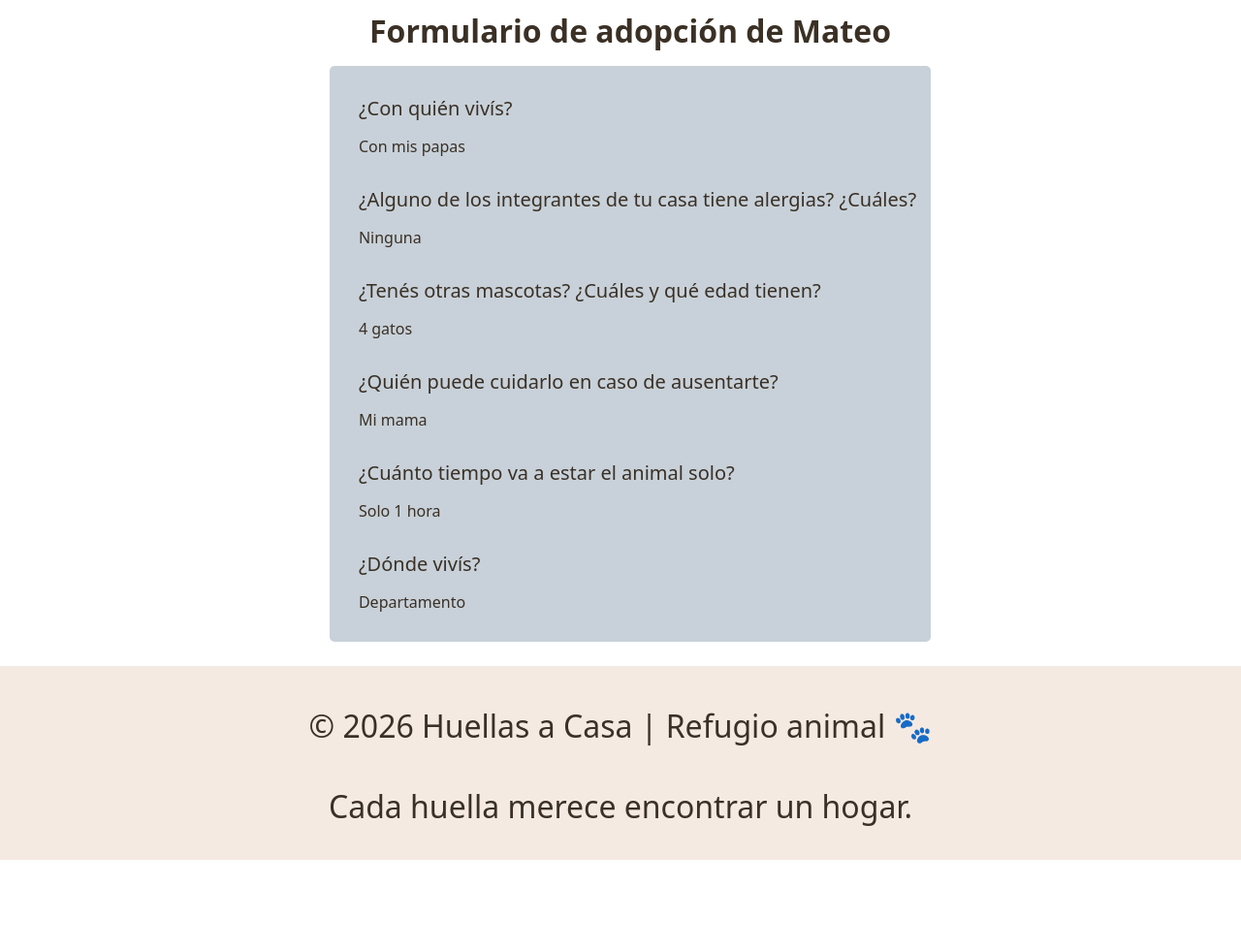
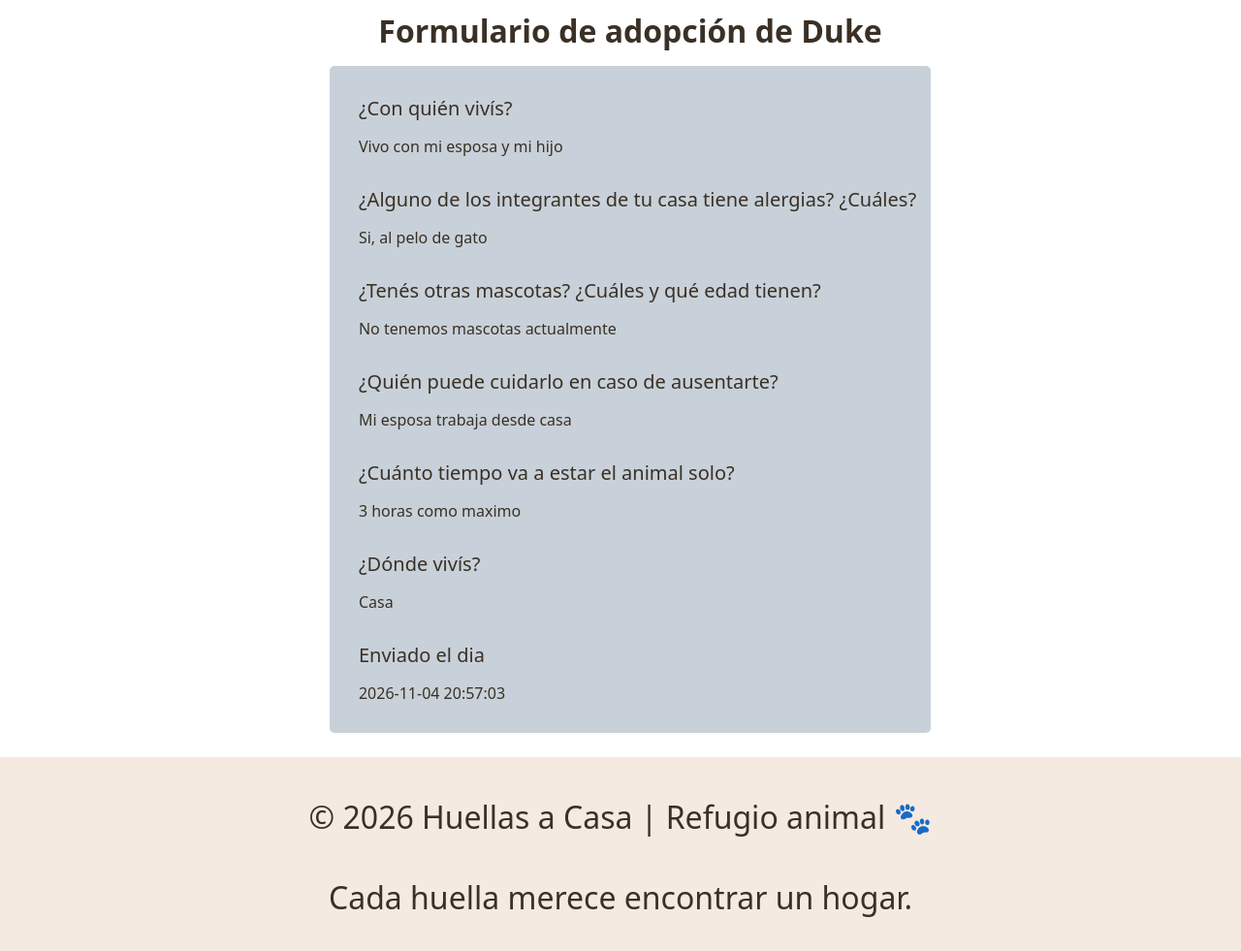
Before and after one commit to Pato2006/Huellas-a-casa, a Flask app: page /ver_formulario_adopcion_admin/formulario/7 in a window 1280 px wide. Shown: the part 100-1081 px from the top of the page at 97% size. Before the commit the page ends 987 px from the top, so only its background shows below. Run offline with Flask 3, Linux system fonts and the light colour scheme; data comes from the database, SQL or seed files in the repository.

Commit message:
arreglo ver formularios de adopcion

```diff
--- a/app.py
+++ b/app.py
@@ -151,22 +151,27 @@ def subir_animales():
 def ver_formulario_adopcion_admin():
     consultas = lista_adopciones()
     if consultas is None:
-        return "No se pudieron consultar las adopciones.", 500
-    return render_template('ver_formulario_adopcion_admin.html', consultas=consultas)
+        respuesta = "No se pudieron consultar las adopciones.", 500
+    else:
+        respuesta = render_template('ver_formulario_adopcion_admin.html', consultas=consultas)
+    return respuesta
 
 @app.route('/ver_formulario_adopcion_admin/formulario/<int:formulario_id>')
 def formulario_adopcion_respondido_admin(formulario_id):
     consultas = ver_formulario(formulario_id)
-    if not consultas:
-        return "Formulario no encontrado.", 404
-    return render_template('formulario_adopcion_respondido_admin.html', f=consultas[0])
+    if consultas is None:
+        respuesta = "Formulario no encontrado.", 404
+    else:
+        respuesta = render_template('formulario_adopcion_respondido_admin.html', consultas=consultas[0])
+    return respuesta
 
 @app.route('/ver_formulario_adopcion_admin/<int:formulario_id>/estado', methods=['POST'])
 def cambiar_estado_adopcion(formulario_id):
     estado = request.form.get('estado')
     if estado in ('Aceptado', 'Rechazado'):
         cambiar_estado(formulario_id, estado)
-    return redirect(url_for('ver_formulario_adopcion_admin'))
+    respuesta = redirect(url_for('ver_formulario_adopcion_admin'))
+    return respuesta
 
 @app.route('/formulario_donar_admin')
 def formulario_donar_admin():
--- a/modulos/ver_adopciones.py
+++ b/modulos/ver_adopciones.py
@@ -11,9 +11,9 @@ def lista_adopciones():
     return selectDB(CONFIG_DB, sql, dictionary=True)
 
 def ver_formulario(formulario_id):
-    sql = """SELECT formularios.*, usuarios.nombre AS usuario_nombre, usuarios.apellido AS usuario_apellido
+    sql = """SELECT formularios.*, mascotas.nombre AS mascota_nombre
              FROM formularios
-             INNER JOIN usuarios ON formularios.usuario_id = usuarios.id
+             INNER JOIN mascotas ON formularios.mascota_id = mascotas.id
              WHERE formularios.id = %s"""
     return selectDB(CONFIG_DB, sql, (formulario_id,), dictionary=True)
 
--- a/templates/formulario_adopcion_respondido_admin.html
+++ b/templates/formulario_adopcion_respondido_admin.html
@@ -10,53 +10,60 @@
 <main>
     <div class="contenedor">
 
+        {% if consultas %}
 
         <h1>
-            Formulario de adopción de Mateo
+            Formulario de adopción de {{ consultas.mascota_nombre }}
         </h1>
 
         <form id="adoptar" class="formulario">
 
             <div class="columna">
                 <label for="familia" class="texto">¿Con quién vivís?</label><br>
-                <p class="respuesta" id="familia">Con mis papas</p>
+                <p class="respuesta" id="familia">{{ consultas.grupo_familiar }}</p>
             </div>
 
             <div class="columna">
                 <label for="alergias" class="texto">
                     ¿Alguno de los integrantes de tu casa tiene alergias? ¿Cuáles?
                 </label><br>
-                <p class="respuesta" id="alergias">Ninguna</p>
+                <p class="respuesta" id="alergias">{{ consultas.alergias }}</p>
             </div>
 
             <div class="columna">
                 <label for="mascotas" class="texto">
                     ¿Tenés otras mascotas? ¿Cuáles y qué edad tienen?
                 </label><br>
-                <p class="respuesta" id="mascotas">4 gatos</p>
+                <p class="respuesta" id="mascotas">{{ consultas.otras_mascotas }}</p>
             </div>
 
             <div class="columna">
                 <label for="cuidado" class="texto">
                     ¿Quién puede cuidarlo en caso de ausentarte?
                 </label><br>
-                <p class="respuesta" id="cuidado">Mi mama</p>
+                <p class="respuesta" id="cuidado">{{ consultas.cuidador_ausencia }}</p>
             </div>
 
             <div class="columna">
                 <label for="tiempo_solo" class="texto">
                     ¿Cuánto tiempo va a estar el animal solo?
                 </label><br>
-                <p class="respuesta" id="tiempo_solo">Solo 1 hora</p>
+                <p class="respuesta" id="tiempo_solo">{{ consultas.tiempo_solo }}</p>
             </div>
 
             <div class="columna">
                 <label for="hogar" class="texto">¿Dónde vivís?</label><br>
-                <p class="respuesta" id="hogar">Departamento</p>
+                <p class="respuesta" id="hogar">{{ consultas.ubicacion }}</p>
+            </div>
+            <div class="columna">
+                <label for="enviado" class="texto">Enviado el dia </label><br>
+                <p class="respuesta" id="enviado">{{ consultas.fecha_enviado }}</p>
             </div>
 
         </form>
-
+        {% else %}
+        <p>Formulario no encontrado.</p>
+        {% endif %}
     </div>
 </main>
 {% endblock %}
```
Also changed, not shown: static/img/3850b1353a3c4d5b99410772c85d75dd.jpg (added).
